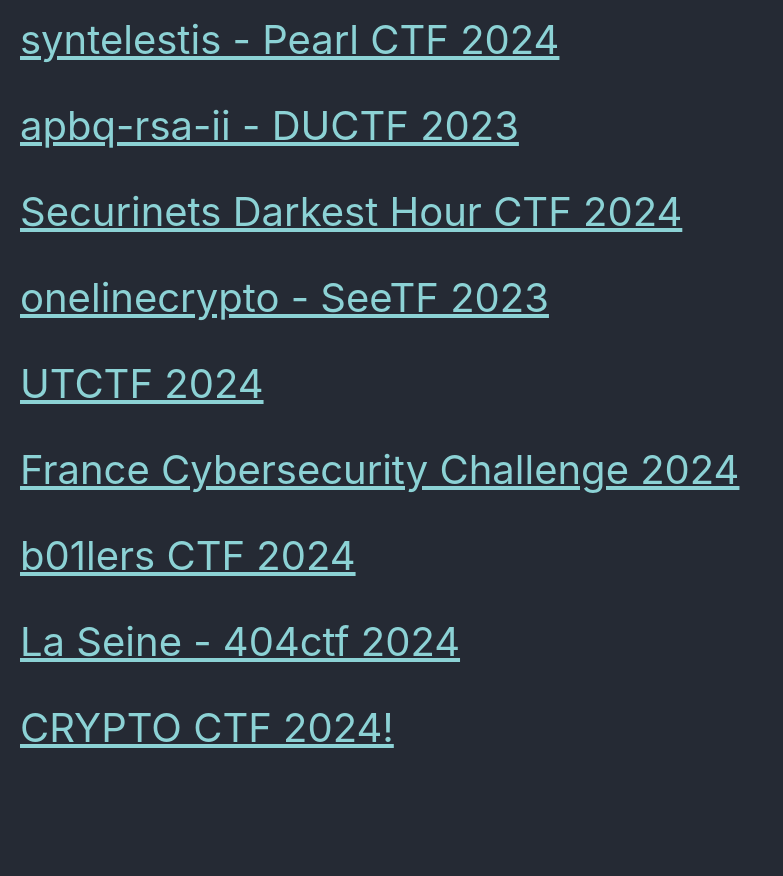
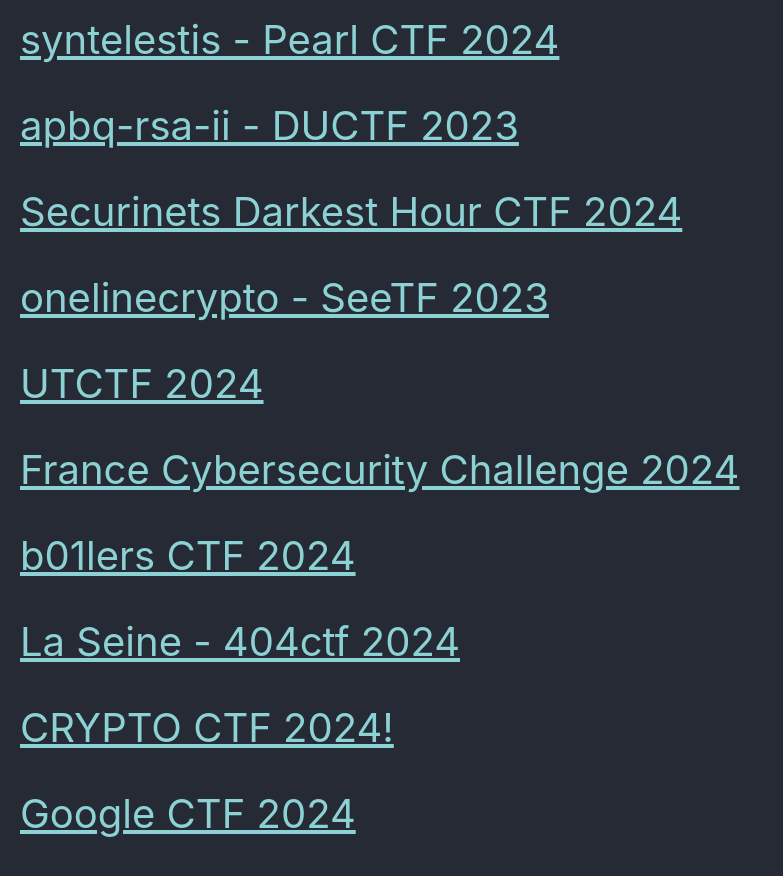
Before and after one commit to Connor-McCartney/Connor-McCartney.github.io, a Jekyll site: the page built from _pages/cryptography/other/other.md, in a window 1280 px wide and 900 px high, scrolled down 1656 px. Shown: the top 876 px of the window, without its empty margins (0-783 px from the left). Built offline with Jekyll 4.4.1, drawn with Linux system fonts in a browser that asks for light colours; cached includes are drawn as plain includes; before the commit the page ends 2470 px from its top, so only the background shows below that.

Commit message:
Update other.md

```diff
--- a/_pages/cryptography/other/other.md
+++ b/_pages/cryptography/other/other.md
@@ -81,3 +81,6 @@ title: Other
 
 
 <span style="font-size:2em;">   [CRYPTO CTF 2024!](/cryptography/other/CRYPTO-CTF-2024) </span> <br>
+
+
+<span style="font-size:2em;">   [Google CTF 2024](/cryptography/other/Google-CTF-2024) </span> <br>
```
